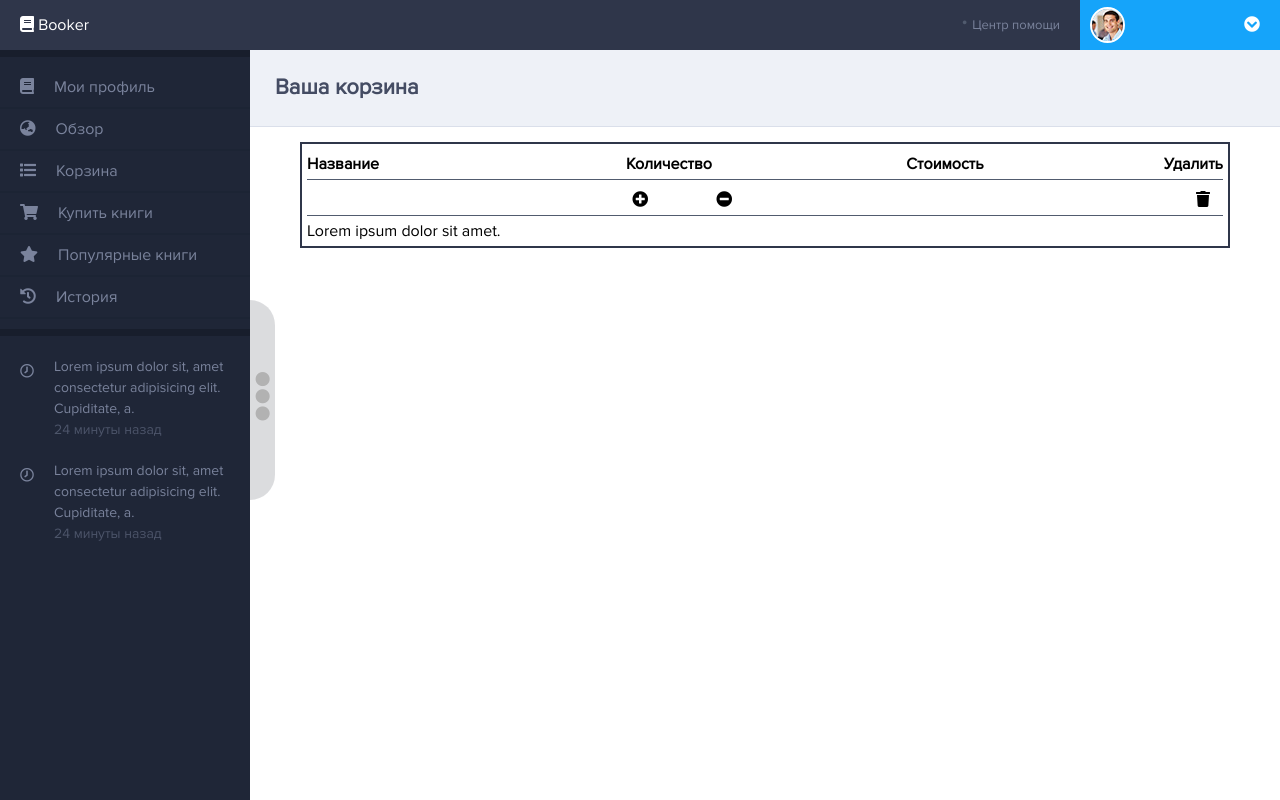
After one commit to kayn23/php_lvl2, a PHP site: the page made by lesson6/v/basket.twig in a window 1280 px wide. The commit adds this page. Run offline with PHP 8.4, Linux system fonts and the light colour scheme; the template is opened without the code that fills it, so the values that code supplies are empty; some libraries are stand-ins or nearby versions.

Commit message:
Внешний вид корзины

```diff
--- a/lesson6/public/css/my.css
+++ b/lesson6/public/css/my.css
@@ -28,7 +28,6 @@
     font-size: 20px;
     font-weight: 700;
 }
-
 
 .book--name,
 .book--autor {
@@ -122,3 +121,58 @@
 .cl-finx {
     clear: both;
 }
+
+.basket {
+    padding: 15px 50px;
+}
+
+.b_table {
+    border: 2px solid #2f364a;
+    padding: 5px;
+}
+
+.b_table--item {
+    display: flex;
+    justify-content: space-between;
+    padding: 5px 0;
+    margin-bottom: 5px;
+    border-bottom: 1px solid #515b6e;
+}
+
+.b_table--item-bolt * {
+    font-weight: 700;
+}
+
+.b_table--name {
+    min-width: 150px;
+}
+
+.b_table--amount {
+    min-width: 100px;
+    display: flex;
+    justify-content: space-between;
+}
+
+.b_table--amount-btn:active {
+    font-size: 15px;
+}
+
+.b_table--price {
+    min-width: 100px;
+    text-align: center;
+}
+
+.b_table--delete {
+    min-width: 40px;
+}
+
+.b_table--link {
+    display: block;
+    text-align: center;
+    color: black;
+    transition: 0s;
+}
+
+.b_table--link:hover {
+    color: red;
+}
--- /dev/null
+++ b/lesson6/v/basket.twig
@@ -0,0 +1,47 @@
+{% extends 'index.twig' %}
+{% block sidebar %}
+    {% include 'sidebar.twig' %}
+{% endblock %}
+
+{% block login %}
+    {% include 'autorization.twig' %}
+{% endblock %}
+
+{% block main %}
+    <div class="main">
+        <header class="main--header">
+            <h1 class="main--caption">Ваша корзина</h1>
+        </header>
+        <div class="basket">
+            <div class="b_table">
+                <div class="b_table--item b_table--item-bolt">
+                    <div class="b_table--name">Название</div>
+                    <div class="b_table--amount">
+                        <p>Количество</p>
+                    </div>
+                    <div class="b_table--price">Стоимость</div>
+                    <div class="b_table--delete">
+                        Удалить
+                    </div>
+                </div>
+                <div class="b_table--item">
+                    <div class="b_table--name">{{ key.name }}</div>
+                    <div class="b_table--amount">
+                        <div class="b_table--amount-btn js-basket-plus">
+                            <a href="" class="b_table--link"> <i class="fas fa-plus-circle"></i></a>
+                        </div>
+                        <p>{{ key.amount }}</p>
+                        <div class="b_table--amount-btn js-basket-minus">
+                            <a href="" class="b_table--link"><i class="fas fa-minus-circle"></i></a>
+                        </div>
+                    </div>
+                    <div class="b_table--price">{{ key.summ }}</div>
+                    <div class="b_table--delete">
+                        <a href="" class="b_table--link"><i class="fas fa-trash"></i></a>
+                    </div>
+                </div>
+                Lorem ipsum dolor sit amet.
+            </div>
+        </div>
+    </div>
+{% endblock %}
--- a/lesson6/v/sidebar_admin.twig
+++ b/lesson6/v/sidebar_admin.twig
@@ -11,7 +11,7 @@
         <i class="fas fa-shopping-cart"></i>Купить книги</a>
     <a class="nav--link" href="#">
         <i class="fas fa-star"></i>Популярные книги</a>
-    <a class="nav--link" href="#">
+    <a class="nav--link" href="?c=basket&action=showBasket">
         <i class="fas fa-list"></i>Корзина</a>
     <a class="nav--link" href="#">
         <i class="fas fa-history"></i>История</a>
--- a/lesson6/v/sidebar_menu.twig
+++ b/lesson6/v/sidebar_menu.twig
@@ -5,7 +5,7 @@
     {% endif %}
     <a class="nav--link" href="http://localhost/php2/lesson6/public/index.php">
         <i class="fas fa-globe-asia"></i>Обзор</a>
-    <a class="nav--link" href="#">
+    <a class="nav--link" href="?c=basket&action=showBasket">
         <i class="fas fa-list"></i>Корзина</a>
     <a class="nav--link" href="#">
         <i class="fas fa-shopping-cart"></i>Купить книги</a>
```
Also changed, not shown: lesson6/c/C_Basket.php (+9 -0 lines).
